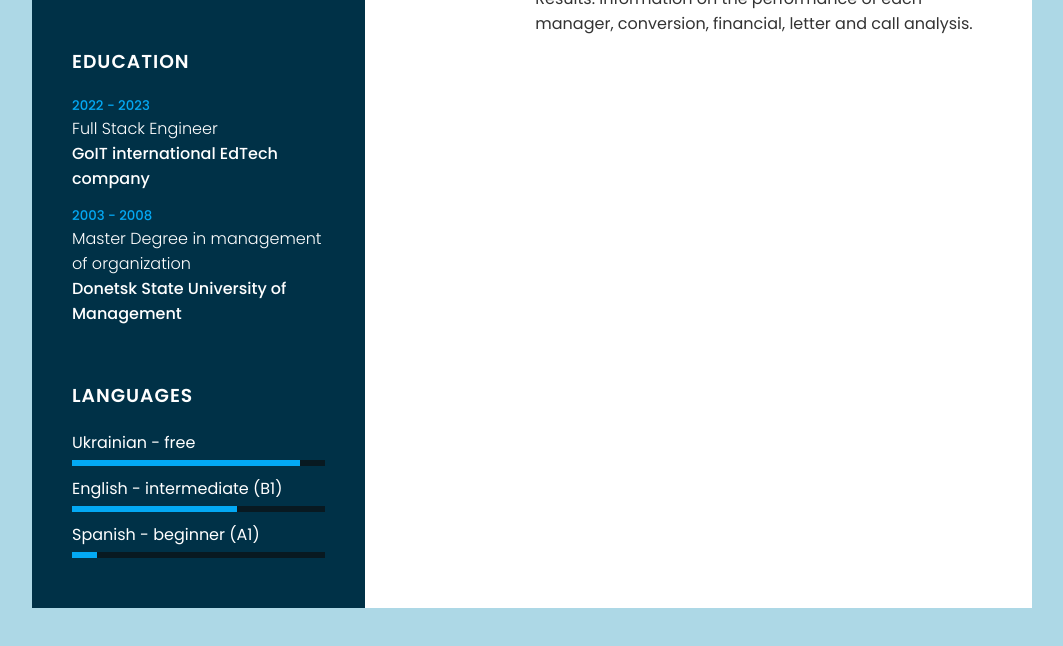
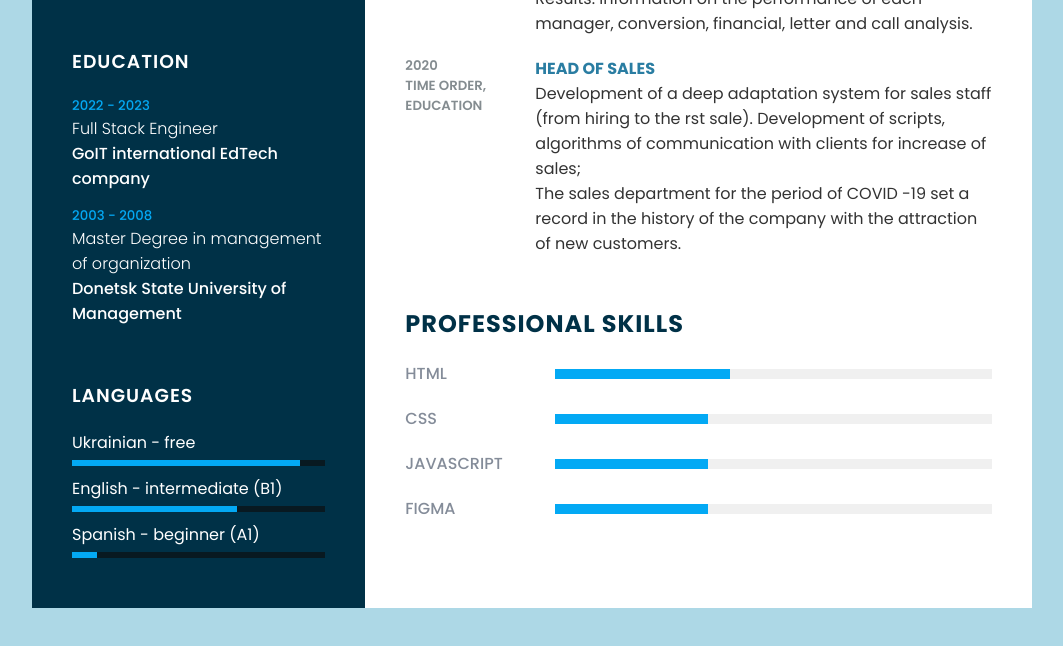
Before and after one commit to AntonioBukin/mycv, a plain HTML site: page index.html in a window 1280 px wide. Shown: the part 704-1350 px from the top of the page, without its empty margins (108-1171 px from the left). Drawn offline with Linux system fonts and the light colour scheme.

Commit message:
add new block

```diff
--- a/index.html
+++ b/index.html
@@ -141,6 +141,51 @@
               </p>
             </div>
           </div>
+
+          <div class="box">
+            <div class="year_company">
+              <h5>2020</h5>
+              <h5>Time Order, education</h5>
+            </div>
+            <div class="text">
+              <h4>Head of sales</h4>
+              <p class="color_p">
+                Development of a deep adaptation system for sales staff (from
+                hiring to the rst sale). Development of scripts, algorithms of
+                communication with clients for increase of sales; <br />The
+                sales department for the period of COVID -19 set a record in the
+                history of the company with the attraction of new customers.
+              </p>
+            </div>
+          </div>
+        </div>
+
+        <div class="about skills">
+          <h2 class="title2">Professional Skills</h2>
+          <div class="box">
+            <h4>Html</h4>
+            <div class="percent">
+              <div style="width: 40%"></div>
+            </div>
+          </div>
+          <div class="box">
+            <h4>CSS</h4>
+            <div class="percent">
+              <div style="width: 35%"></div>
+            </div>
+          </div>
+          <div class="box">
+            <h4>JavaScript</h4>
+            <div class="percent">
+              <div style="width: 35%"></div>
+            </div>
+          </div>
+          <div class="box">
+            <h4>Figma</h4>
+            <div class="percent">
+              <div style="width: 35%"></div>
+            </div>
+          </div>
         </div>
       </div>
     </div>
--- a/style.css
+++ b/style.css
@@ -189,3 +189,33 @@ body {
   color: #2a7da2;
   font-size: 16px;
 }
+
+.skills .box {
+  position: relative;
+  width: 100%;
+  display: grid;
+  grid-template-columns: 150px 1fr;
+  justify-content: center;
+  align-items: center;
+}
+
+.skills .box h4 {
+  text-transform: uppercase;
+  color: #848c99;
+  font-weight: 500;
+}
+
+.skills .box .percent {
+  position: relative;
+  width: 100%;
+  height: 10px;
+  background: #f0f0f0;
+}
+
+.skills .box .percent div {
+  position: absolute;
+  top: 0;
+  left: 0;
+  height: 100%;
+  background: #03a9f4;
+}
```
